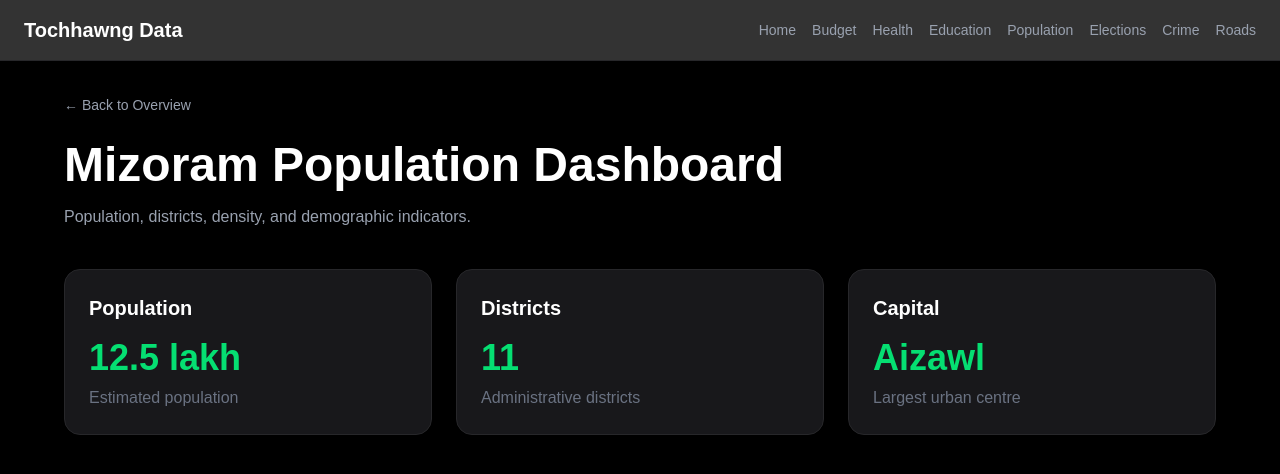
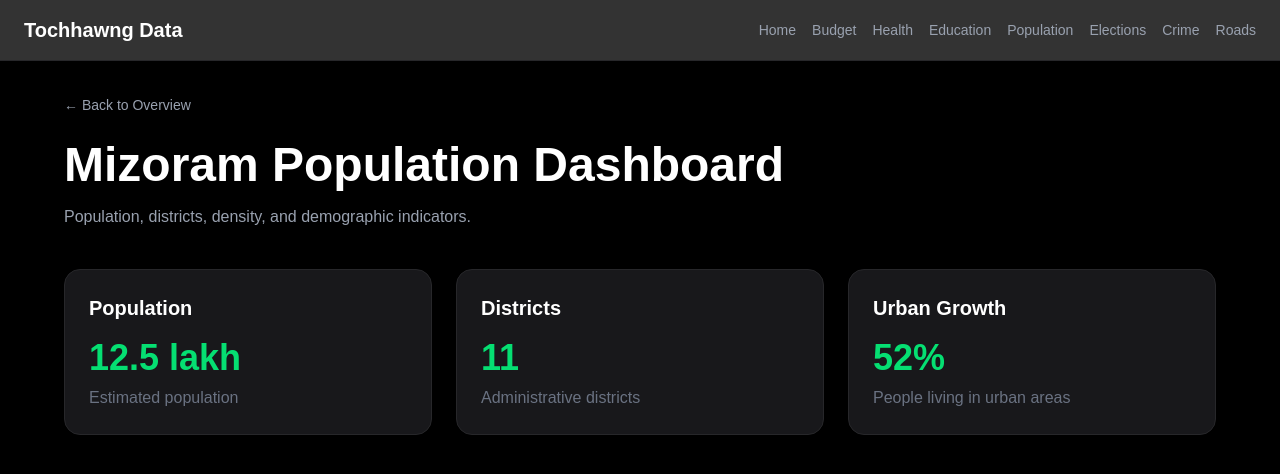
Before and after one commit to Ghostfreakxx/tochhawng-data, a Next.js app: page /population in a window 1280 px wide. Shown: the top 474 px of the page. Built offline with nearby package versions, Linux system fonts and the light colour scheme.

Commit message:
updated population dashboard

```diff
--- a/app/population/page.tsx
+++ b/app/population/page.tsx
@@ -10,7 +10,7 @@
           {[
             ["Population", "12.5 lakh", "Estimated population"],
             ["Districts", "11", "Administrative districts"],
-            ["Capital", "Aizawl", "Largest urban centre"],
+            ["Urban Growth", "52%", "People living in urban areas"],
           ].map(([title, value, note]) => (
             <div className="bg-zinc-900 border border-zinc-800 rounded-2xl p-6" key={title}>
               <h2 className="text-xl font-semibold">{title}</h2>
```
